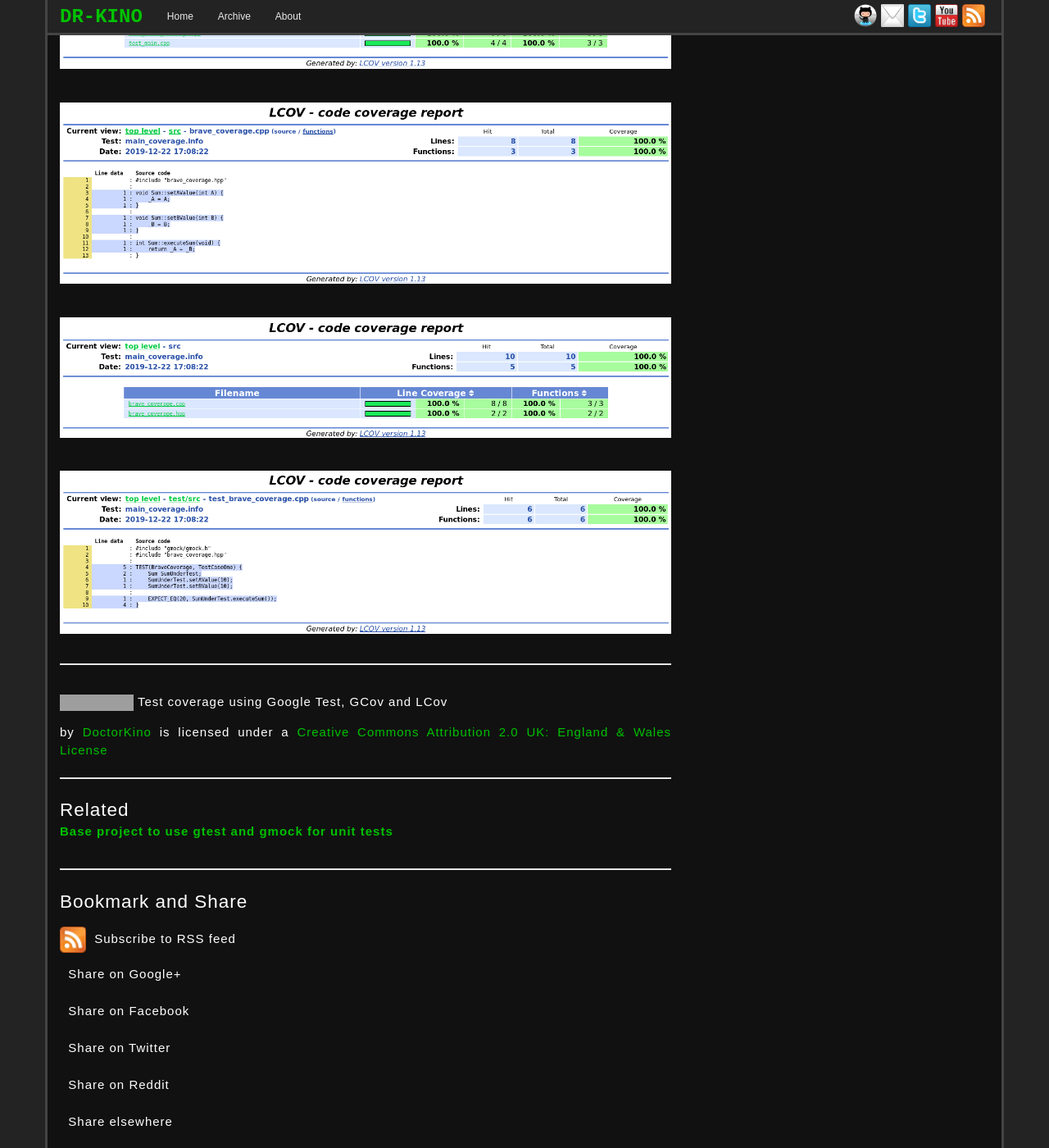
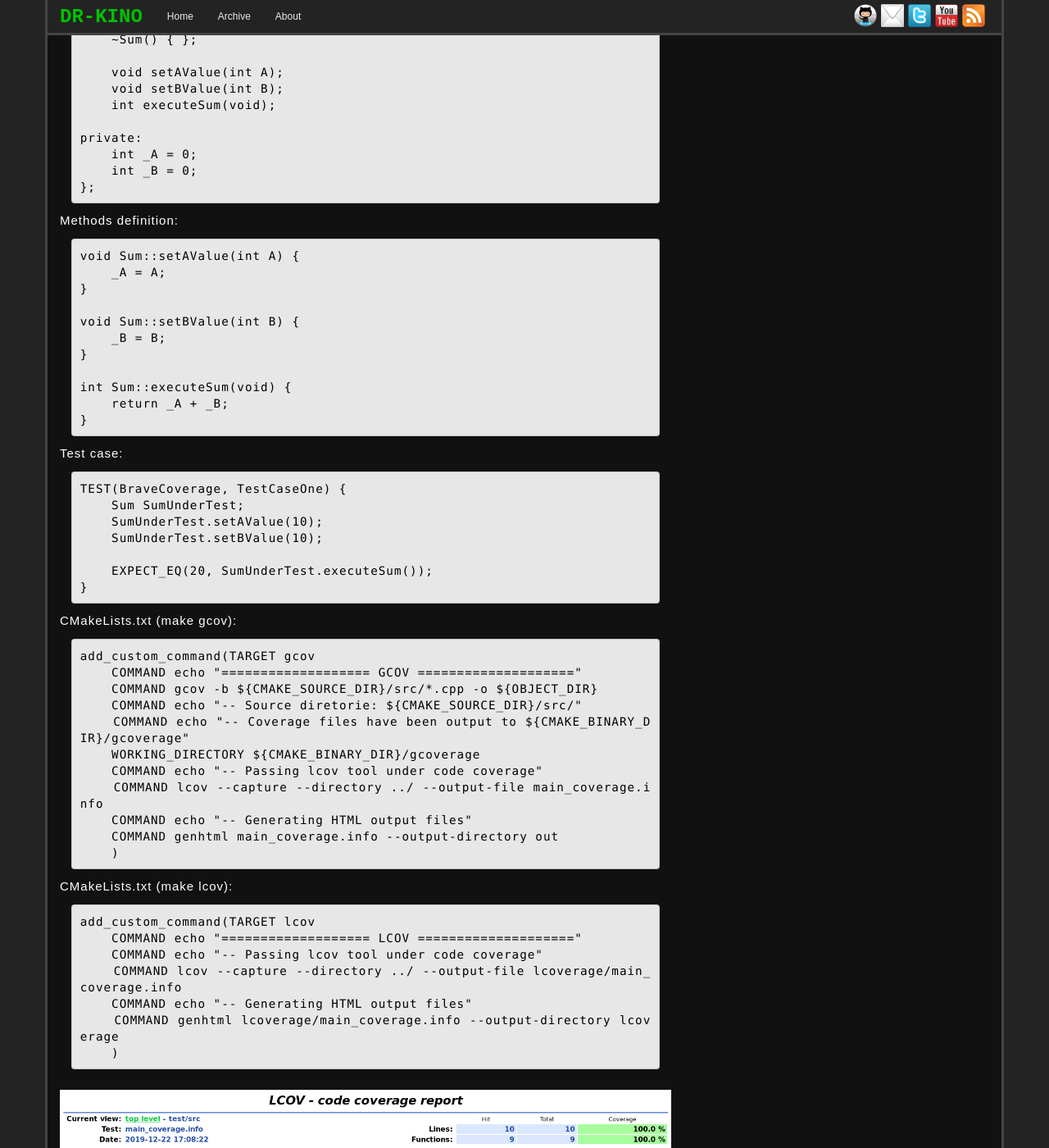
Before and after one commit to dr-kino/dr-kino.github.io, a Jekyll site: the page built from _posts/2019-12-22-test-coverage-using-gtest-gcov-and-lcov.markdown, in a window 1280 px wide and 1400 px high, scrolled down 847 px. Shown: the whole window at 82% size. Built offline with Jekyll 4.4.1, drawn with Linux system fonts in a browser that asks for light colours; nearby versions of some CDN libraries; comment, search, counter and statistics services are not loaded; some of the changed text lies outside the part shown; grey boxes are pictures that could not be loaded.

Commit message:
Added line code snippet.

````diff
--- a/_posts/2019-12-22-test-coverage-using-gtest-gcov-and-lcov.markdown
+++ b/_posts/2019-12-22-test-coverage-using-gtest-gcov-and-lcov.markdown
@@ -13,13 +13,78 @@ This post will describe a setup to start working with test coverage. First of al
 
 It is related to a very small piece of code to demonstrate how to start a project providing test coverage metrics. But for what it is important? In resume, there are many motives to do that but I like to concentrante in one: The Quality of Your Job. When you provide unit tests for your code it means that you are a person concerned about the quality of your delivered work and want to improve your skills, for instance. And the way to know if you are testing all the lines is through code coverage tool.
 
-The tool chosen to execute code coverage is [gcov](https://linux.die.net/man/1/gcov), with this tool you will be able to know how many times the lines of your program was executed and if there are lines non executed by your tests cases. You can see the results provided by the gcov, basically it shows the total of line in your program and the lines runned by test program.
+The tool chosen to execute code coverage is [gcov](https://linux.die.net/man/1/gcov), with this tool you will be able to know how many times the lines of your program was executed and if there are lines non executed by your tests cases. You can see the results provided by the gcov in the next image, basically it shows the total of line in your program and the lines runned by the test program, note highlighted in green all line tested and you can see also that some lines regarding to library have included in analysis.
 
 <img src="/images/posts/00005-E.png" />
 
+Class declaration:
+```
+class Sum
+{
+public:
+    Sum() { };
+    ~Sum() { };
 
+    void setAValue(int A);
+    void setBValue(int B);
+    int executeSum(void);
+
+private:
+    int _A = 0;
+    int _B = 0;
+};
 ```
 
+Methods definition:
+```
+void Sum::setAValue(int A) {
+    _A = A;
+}
+
+void Sum::setBValue(int B) {
+    _B = B;
+}
+
+int Sum::executeSum(void) {
+    return _A + _B;
+}
+```
+
+Test case:
+```
+TEST(BraveCoverage, TestCaseOne) {
+    Sum SumUnderTest;
+    SumUnderTest.setAValue(10);
+    SumUnderTest.setBValue(10);
+
+    EXPECT_EQ(20, SumUnderTest.executeSum());
+}
+```
+
+CMakeLists.txt (make gcov):
+```
+add_custom_command(TARGET gcov
+    COMMAND echo "=================== GCOV ===================="
+    COMMAND gcov -b ${CMAKE_SOURCE_DIR}/src/*.cpp -o ${OBJECT_DIR}
+    COMMAND echo "-- Source diretorie: ${CMAKE_SOURCE_DIR}/src/"
+    COMMAND echo "-- Coverage files have been output to ${CMAKE_BINARY_DIR}/gcoverage"
+    WORKING_DIRECTORY ${CMAKE_BINARY_DIR}/gcoverage
+    COMMAND echo "-- Passing lcov tool under code coverage"
+    COMMAND lcov --capture --directory ../ --output-file main_coverage.info
+    COMMAND echo "-- Generating HTML output files"
+    COMMAND genhtml main_coverage.info --output-directory out
+    )
+```
+
+CMakeLists.txt (make lcov):
+```
+add_custom_command(TARGET lcov
+    COMMAND echo "=================== LCOV ===================="
+    COMMAND echo "-- Passing lcov tool under code coverage"
+    COMMAND lcov --capture --directory ../ --output-file lcoverage/main_coverage.info
+    COMMAND echo "-- Generating HTML output files"
+    COMMAND genhtml lcoverage/main_coverage.info --output-directory lcoverage
+    )
 ```
 
 <img src="/images/posts/00005-A.png" />
````
